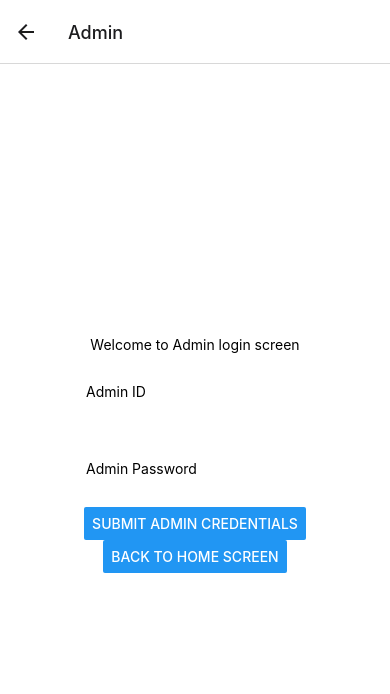
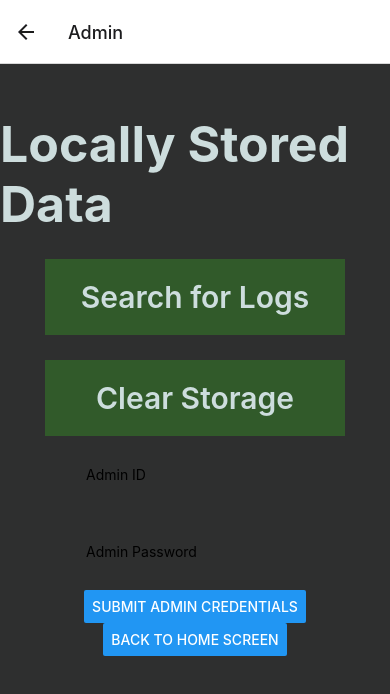
Before and after one commit to willk0814/MaizeMaster, a React Native app: screen /Admin in a window 390 px wide. Shown: the top 694 px of the page. Built offline with nearby package versions, Linux system fonts and the light colour scheme.

Commit message:
Changes to Local logs screens and async storage

```diff
--- a/App.js
+++ b/App.js
@@ -1,4 +1,5 @@
-import React, { useState } from 'react'
+// React Native Imports
+import React, { useState, useEffect } from 'react'
 import { StatusBar, setStatusBarNetworkActivityIndicatorVisible } from 'expo-status-bar';
 import { StyleSheet, Text, View } from 'react-native';
 
@@ -12,7 +13,11 @@ import HomeScreen from './components/HomeScreen';
 import TestingScreen from './components/TestingScreen';
 import AdminLoginScreen from './components/AdminLoginScreen';
 import AdminAccess from './components/AdminAccess';
-import computeSourceMap from 'sucrase/dist/computeSourceMap';
+// import computeSourceMap from 'sucrase/dist/computeSourceMap';
+
+// Async Storage
+import AsyncStorage from '@react-native-async-storage/async-storage';
+// import { generate } from 'fast-glob/out/managers/tasks';
 
 const Stack = createNativeStackNavigator();
 
@@ -28,12 +33,18 @@ export default function App({ navigation }) {
 
 
   // Testing Session Data SV
-  const [sessionData, setSessionData] = useState([[[]]])
+  // const [sessionData, setSessionData] = useState({
+  //   researcher: '',
+  //   time: '',
+  //   device: ''
+  // })
 
   // Single Test SV
-  const [currentTest, setCurrentTest] = useState([[]])
-  console.log('Frop App.js')
-  console.log(sessionData)
+  const [currentTestData, setCurrentTestData] = useState([[0, 0], [0, 0], [0, 0], [0, 0], [0, 0], [0, 0], [0, 0], [0, 0], [0, 0]])
+
+  // SV to hold whether or not session has begun and if it contains at least one test
+  const [sessionStarted, setSessionStarted] = useState(false)
+  const [nonEmptySession, setNonEmptySession] = useState(false)
 
   // Testing Device State Variables
   const [connected, setConnected] = useState('')
@@ -41,10 +52,87 @@ export default function App({ navigation }) {
   const [deviceID, setDeviceID] = useState('')
 
 
+  // SV to hold available sessions
+  const [availableSessions, setAvailableSessions] = useState('')
+
+  // Structure of async storage
+  // 1. Some general keyword will search for all available sessions
+
+  // 2. These session ids will be stored in array
+
+  // 3. Each of these session ids will function as a keyword for a set of test keys
+
+  // 4. Each set of test keys will be stored in array
+
+  // 5. Each test key will yield an array representing that tests data
+
+
+  // The above architecture requires that
+
+
+  // Async Store Data Function - JSON object
+  const storeData = async (storageKey, value) => {
+    try {
+      await AsyncStorage.setItem(storageKey, value)
+    } catch (err) {
+      console.log(err)
+    }
+  }
+
+  // const getData = async (storage_Key) => {
+  //   try {
+  //     const value = await AsyncStorage.getItem(storage_Key)
+  //     if (value != null) {
+  //       // console.log('From getData:')
+  //       // console.log(value)
+  //       return value
+  //     }
+  //   } catch (err) {
+  //     console.log(err)
+  //   }
+  // }
+
+  // Handling search for records
+  const handleSearchForRecords = async () => {
+    let tmpArray = []
+    try {
+      const availableSessions = await AsyncStorage.getItem('sessions')
+      tmpArray = availableSessions.replace('\/\g', '').split('$$$')
+      // console.log(availableSessions)
+    } catch (err) {
+      console.log(err)
+    }
+    console.log(tmpArray)
+  }
+
+  // const handleStoreSession = async () => {
+  //   let currentStoredSessions = ''
+  //   try {
+  //     // const jsonValue = await AsyncStorage.getItem('@storage_Key')
+  //     currentStoredSessions = await AsyncStorage.getItem('sessions')
+  //     // console.log(currentStoredSessions)
+  //   } catch (err) {
+  //     console.log(err)
+  //   }
+  //   if (currentStoredSessions == null) {
+  //     currentStoredSessions = sessionData
+  //   } else {
+  //     console.log(sessionData)
+  //     currentStoredSessions += JSON.stringify(sessionData)
+  //   }
+
+  //   try {
+  //     await AsyncStorage.setItem('sessions', ' ')
+
+  //   } catch (err) {
+  //     console.log(err)
+  //   }
+  // }
+
+
   // Handle Input Researcher ID
   const handleResearcherID = (value) => {
     setResearcherID(value)
-    console.log(researcherID)
     if (value != "") {
       setSavedResearcherID(true)
     } else {
@@ -58,27 +146,90 @@ export default function App({ navigation }) {
     setAdminPassword(pass)
   }
 
+
+
+
+  // Running Test - sets current Test Data
   const handleRunTest = () => {
+    // if (sessionStarted == false) {
+    //   setSessionStarted(true)
+    //   console.log('Generating and storing session Data')
+    //   handleGenerateSession()
+    // }
     var tmpData = new Array();
-    for (let i = 0; i < 5; i++) {
+    for (let i = 0; i < 12; i++) {
       let x = i;
-      let y = i * i;
+      let y = Math.random();
       tmpData.push([x, y]);
     }
-    let tmp = sessionData
-    tmp.push(tmpData)
-    setSessionData(tmp)
+    setCurrentTestData(tmpData)
 
   }
 
+  const handleAcceptResult = async () => {
+    let key = handleGenerateTestKey()
+    let currentSessions = ''
+    try {
+      currentSessions = await AsyncStorage.getItem('sessions')
+      // console.log('Current Sessions')
+      // console.log(currentSessions)
+    } catch (err) {
+      console.log(err)
+    }
+    // console.log('New Key')
+    // console.log(key)
 
-  const endSession = () => {
-    setSessionData([[[]]])
+    if (currentSessions == null) {
+      currentSessions = key
+    } else {
+      currentSessions += key
+    }
+
+    let tmp = JSON.stringify(currentSessions)
+    let str = tmp.replace(/\\/g, '')
+
+    // console.log(currentSessions)
+
+
+
+    storeData('sessions', str)
+
+
+    storeData(key, JSON.stringify(currentTestData))
+    setCurrentTestData([[0, 0], [0, 0], [0, 0], [0, 0], [0, 0], [0, 0], [0, 0], [0, 0], [0, 0]])
   }
 
 
-  const handleGenerateSession = () => {
+  const handleGenerateTestKey = () => {
+    let tmpKey = ''
+    let dateVal = generateTime()
+    let device = deviceID
+    let researcher = researcherID
 
+    tmpKey = 'Date: ' + dateVal + ', Device: ' + device + ', Researcher: ' + researcher + '$$$'
+
+    return tmpKey
+  }
+
+
+
+  const handleRejectResult = () => {
+    setCurrentTestData([[0, 0], [0, 0], [0, 0], [0, 0], [0, 0], [0, 0], [0, 0], [0, 0], [0, 0]])
+  }
+
+
+  // const endSession = () => {
+  //   console.log('end session called')
+  //   // setSessionData({
+  //   //   researcher: '',
+  //   //   time: '',
+  //   //   device: ''
+  //   // })
+  //   setSessionStarted(false)
+
+  // }
+
+  const generateTime = () => {
     // create the date value
     let date = new Date().getDate();
     let month = new Date().getMonth() + 1;
@@ -86,23 +237,28 @@ export default function App({ navigation }) {
     let hours = new Date().getHours();
     let min = new Date().getMinutes();
     let sec = new Date().getSeconds();
-    let dateVal = 'Date: ' + date + '/' + month + '/' + year + ' ' + hours + ':' + min + ':' + sec;
+    let dateVal = date + '/' + month + '/' + year + ' ' + hours + ':' + min + ':' + sec;
+    return dateVal
+  }
 
 
-    // create the researcher value
-    let researcherVal = 'Researcher: ' + researcherID
 
-    // create the device value
-    let deviceVal = 'Device ID: ' + deviceID
+  // const handleGenerateSession = () => {
+  //   let dateVal = generateTime()
 
-    // set the session data SV & print to test
-    setSessionData([[[dateVal, researcherVal, deviceVal]]])
 
-  }
+  //   // set the session data SV & print to test
+  //   setSessionData({
+  //     researcher: researcherID,
+  //     time: dateVal,
+  //     device: deviceID
 
-  // this func will update the session data if the researcher changes the research device
-  const handleChangeDevice = () => {
+  //   })
 
+  // }
+
+  const handleEmptyStorage = async () => {
+    await AsyncStorage.removeItem('sessions')
   }
 
 
@@ -118,13 +274,18 @@ export default function App({ navigation }) {
         <Stack.Screen name="Testing">
           {props => <TestingScreen {...props}
             researcherID={researcherID}
-            sessionData={sessionData}
-            handleGenerateSession={handleGenerateSession}
-            endSession={endSession}
-            handleRunTest={handleRunTest} />}
+            // sessionData={sessionData}
+            // endSession={endSession}
+            handleRunTest={handleRunTest}
+            currentTestData={currentTestData}
+            handleAcceptResult={handleAcceptResult}
+            handleRejectResult={handleRejectResult} />}
         </Stack.Screen>
         <Stack.Screen name="Admin">
-          {props => <AdminLoginScreen {...props} handleAdminChange={handleAdminCredentials} />}
+          {props => <AdminLoginScreen {...props}
+            handleAdminChange={handleAdminCredentials}
+            handleSearchForRecords={handleSearchForRecords}
+            emptyStorage={handleEmptyStorage} />}
         </Stack.Screen>
         <Stack.Screen name="AdminAcess" component={AdminAccess} />
       </Stack.Navigator>
--- a/components/AdminLoginScreen.js
+++ b/components/AdminLoginScreen.js
@@ -1,15 +1,30 @@
 import React, { useState } from 'react'
-import { StyleSheet, View, Text, Button, TextInput } from 'react-native'
+import { StyleSheet, View, Text, Button, TextInput, TouchableOpacity } from 'react-native'
 
-export default function AdminLoginScreen({ navigation, handleAdminChange }) {
+export default function AdminLoginScreen({ navigation, handleAdminChange, handleSearchForRecords, emptyStorage }) {
     //----State Variables----
     // Temporary Admin Credentials
     const [tmpAdminID, setTmpAdminID] = useState('')
     const [tmpAdminPassword, setTmpAdminPassword] = useState('')
 
     return (
-        <View style={styles.container}>
-            <Text>Welcome to Admin login screen</Text>
+        <View style={styles.pageContainer}>
+            <Text style={styles.title}>Locally Stored Data</Text>
+            <View style={styles.centeredView}>
+                <TouchableOpacity
+                    style={styles.searchButtonStyle}
+                    onPress={handleSearchForRecords}>
+                    <Text style={styles.buttonText}>Search for Logs</Text>
+                </TouchableOpacity>
+
+
+                <TouchableOpacity
+                    style={styles.searchButtonStyle}
+                    onPress={emptyStorage}>
+                    <Text style={styles.buttonText}>Clear Storage</Text>
+                </TouchableOpacity>
+
+            </View>
 
             <TextInput
                 style={{ padding: 30 }}
@@ -36,10 +51,33 @@ export default function AdminLoginScreen({ navigation, handleAdminChange }) {
 }
 
 const styles = StyleSheet.create({
-    container: {
+    pageContainer: {
         flex: 1,
-        backgroundColor: '#fff',
+        backgroundColor: '#2E2F2F',
         alignItems: 'center',
-        justifyContent: 'center',
+
     },
+    title: {
+        fontSize: 50,
+        fontWeight: 'bold',
+        color: '#CDDDDD',
+        marginTop: 50
+    },
+    searchButtonStyle: {
+        backgroundColor: '#315a2a',
+        padding: 20,
+        width: 300,
+        marginTop: 25
+    },
+    buttonText: {
+        color: '#CDDDDD',
+        alignSelf: "center",
+        fontSize: 30,
+        fontWeight: '600'
+    },
+    centeredView: {
+        alignContent: 'center',
+        alignItems: 'center',
+        justifyContent: 'center'
+    }
 });
--- a/components/HomeScreen.js
+++ b/components/HomeScreen.js
@@ -64,16 +64,17 @@ const styles = StyleSheet.create({
     },
     textStyle: {
         color: '#cddddd',
-        fontWeight: '900',
-        fontSize: 20,
+        fontWeight: '700',
+        fontSize: 30,
         textAlign: 'center'
     },
     inputStyle: {
         backgroundColor: '#cddddd',
-        padding: 10,
+        padding: 15,
         width: 400,
         marginBottom: 20,
         textAlign: 'center',
-        color: '#315a2a'
+        color: '#315a2a',
+        fontSize: 30
     }
 });
--- a/components/TestingComponents/SavingPopUp.js
+++ b/components/TestingComponents/SavingPopUp.js
@@ -1,7 +1,7 @@
 import React from 'react'
 import { Button, StyleSheet, View, Text, TouchableOpacity } from 'react-native'
 
-export default function SavingPopUp({ handleReturnToTesting, endSession }) {
+export default function SavingPopUp({ handleReturnToTesting }) {
     return (
         <View style={styles.popupContainer}>
             {/* <TouchableOpacity
@@ -27,7 +27,7 @@ export default function SavingPopUp({ handleReturnToTesting, endSession }) {
 
             <TouchableOpacity
                 style={styles.buttonStyle}
-                onPress={endSession}>
+                onPress={() => console.log('end session pressed')}>
                 <Text style={styles.buttonText}>Test End Session</Text>
             </TouchableOpacity>
         </View>
```
Also changed, not shown: components/TestingComponents/TestOutputContainer.js (+58 -3 lines), components/TestingComponents/TestingContainer.js (+7 -9 lines), components/TestingScreen.js (+13 -16 lines), package.json (+6 -1 lines), 1 other file (tests, documents, lock files or other folders).
